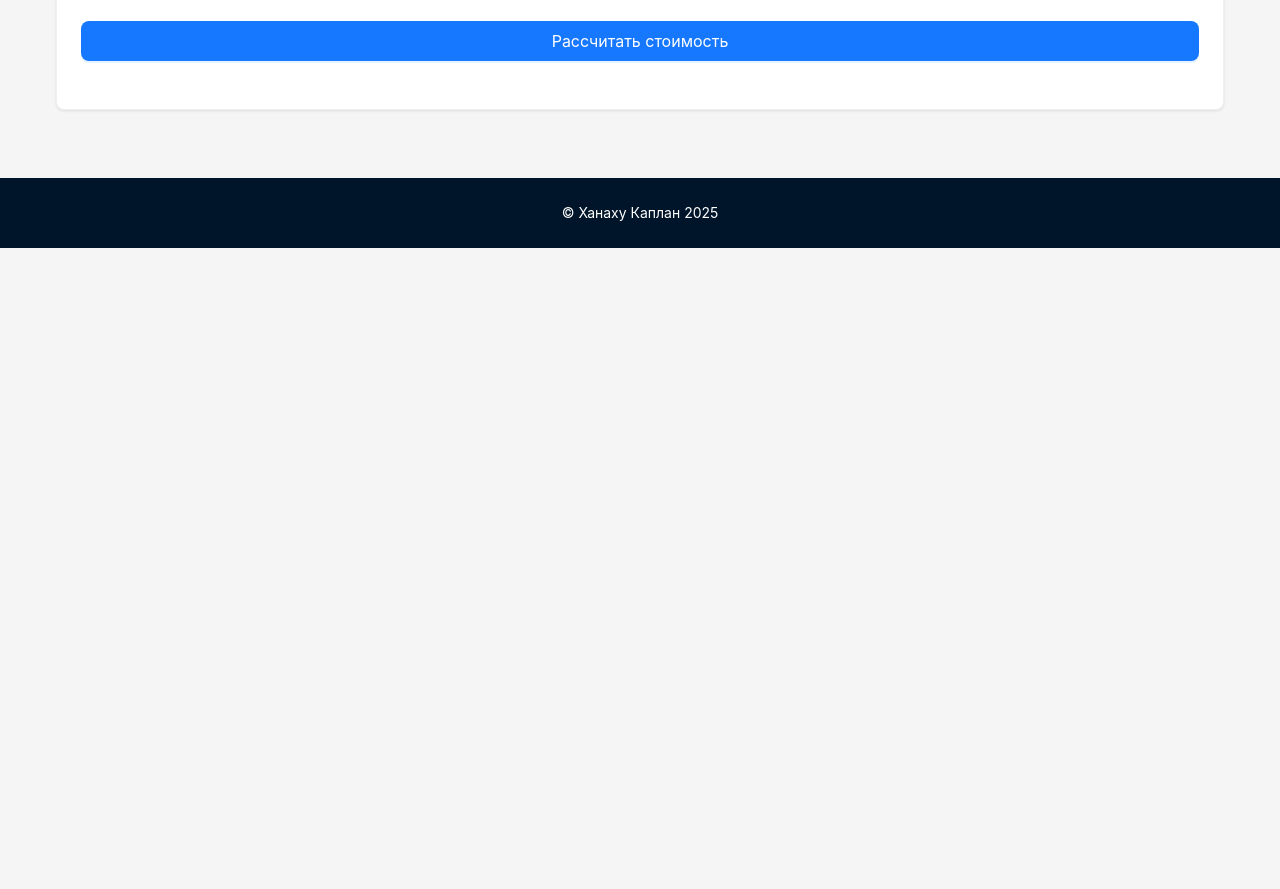
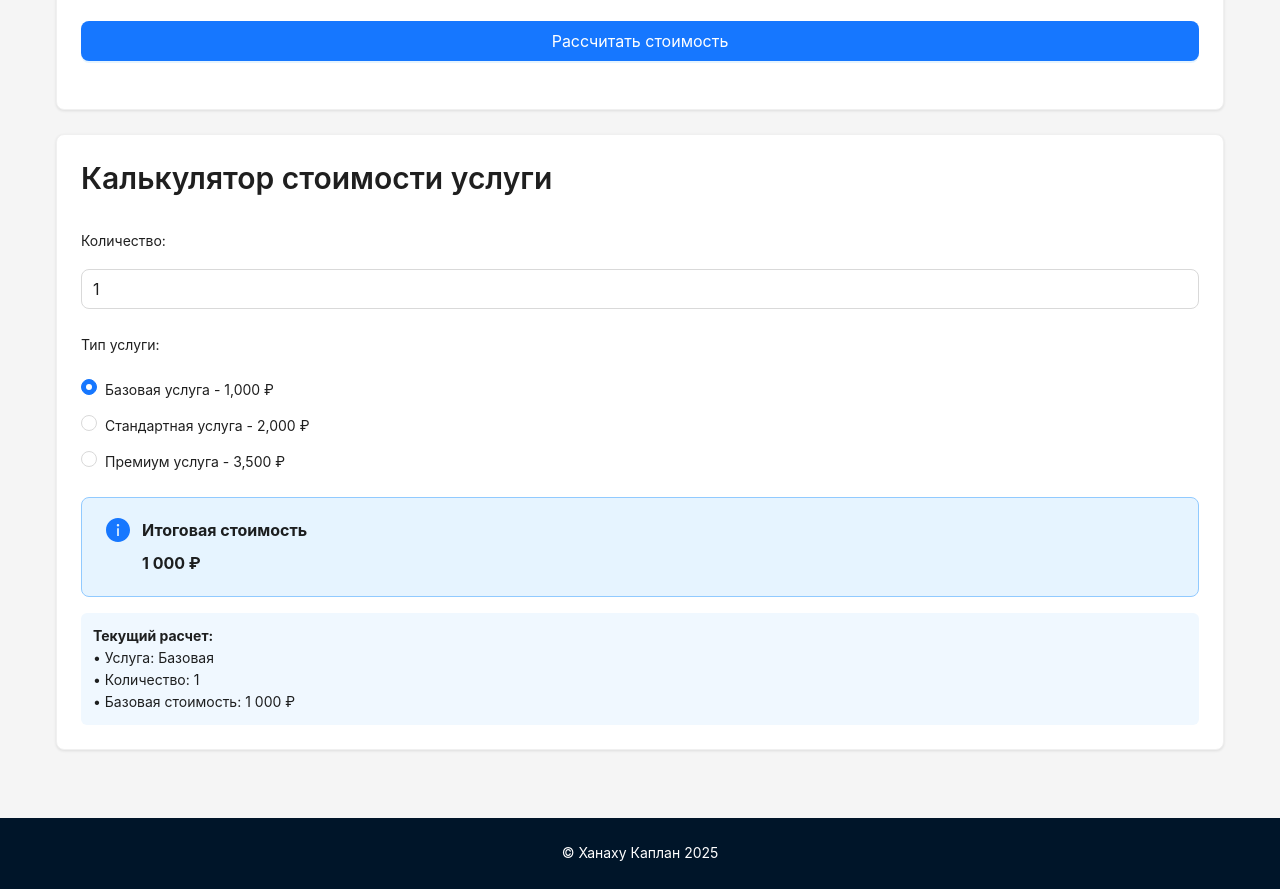
Before and after one commit to DESPAITETION/DESPAITETION.github-io2, a React (Vite) app: page / in a window 1280 px wide. Shown: the part 2960-3849 px from the top of the page. Before the commit the page ends 3208 px from the top, so only its background shows below. Built offline with nearby package versions, Linux system fonts and the light colour scheme; the HTML template or start-up script is replaced by a standard one.

Commit message:
Add service calculator for task 6

```diff
--- a/src/App.jsx
+++ b/src/App.jsx
@@ -6,6 +6,7 @@ import LinksSection from './components/LinksSection';
 import TableSection from './components/TableSection';
 import FormSection from './components/FormSection';
 import Calculator from './components/Calculator';
+import ServiceCalculator from './components/ServiceCalculator';
 
 const { Content, Footer } = Layout;
 
@@ -37,10 +38,17 @@ const App = () => {
               </Col>
             </Row>
 
-            {/* Калькулятор */}
+            {/* Калькулятор товаров (задание 5) */}
             <Row style={{ marginTop: 24 }}>
               <Col xs={24}>
                 <Calculator />
+              </Col>
+            </Row>
+
+            {/* Калькулятор услуг (задание 6) */}
+            <Row style={{ marginTop: 24 }}>
+              <Col xs={24}>
+                <ServiceCalculator />
               </Col>
             </Row>
           </div>
--- /dev/null
+++ b/src/components/ServiceCalculator.jsx
@@ -0,0 +1,155 @@
+import React, { useState, useEffect } from 'react';
+import { Card, Form, Input, Radio, Select, Checkbox, Typography, Alert } from 'antd';
+
+const { Title } = Typography;
+const { Option } = Select;
+
+const ServiceCalculator = () => {
+  const [serviceType, setServiceType] = useState('basic');
+  const [quantity, setQuantity] = useState(1);
+  const [option, setOption] = useState('');
+  const [property, setProperty] = useState(false);
+  const [totalPrice, setTotalPrice] = useState(0);
+
+  // Базовая цена для каждого типа услуги
+  const basePrices = {
+    basic: 1000,      // Базовая услуга
+    standard: 2000,   // Стандартная услуга
+    premium: 3500     // Премиум услуга
+  };
+
+  // Опции для стандартной услуги
+  const standardOptions = {
+    option1: { price: 500, label: 'Расширенная поддержка (+500 ₽)' },
+    option2: { price: 1000, label: 'Приоритетное обслуживание (+1000 ₽)' },
+    option3: { price: 0, label: 'Базовая опция (без доплаты)' }
+  };
+
+  // Свойство для премиум услуги
+  const premiumProperty = {
+    price: 1500,
+    label: 'Экспресс-доставка (+1500 ₽)'
+  };
+
+  // Расчет общей стоимости
+  useEffect(() => {
+    calculatePrice();
+  }, [serviceType, quantity, option, property]);
+
+  const calculatePrice = () => {
+    let price = basePrices[serviceType] * quantity;
+
+    // Добавляем стоимость опции для стандартной услуги
+    if (serviceType === 'standard' && option) {
+      price += standardOptions[option].price * quantity;
+    }
+
+    // Добавляем стоимость свойства для премиум услуги
+    if (serviceType === 'premium' && property) {
+      price += premiumProperty.price * quantity;
+    }
+
+    setTotalPrice(price);
+  };
+
+  const handleServiceTypeChange = (e) => {
+    setServiceType(e.target.value);
+    // Сбрасываем опции и свойства при смене типа услуги
+    setOption('');
+    setProperty(false);
+  };
+
+  const handleQuantityChange = (e) => {
+    const value = parseInt(e.target.value) || 1;
+    setQuantity(Math.max(1, value));
+  };
+
+  return (
+    <Card className="custom-card">
+      <Title level={2} style={{ marginBottom: 24 }}>
+        Калькулятор стоимости услуги
+      </Title>
+
+      <Form layout="vertical" size="large">
+        {/* Поле для ввода количества */}
+        <Form.Item label="Количество:" style={{ marginBottom: 16 }}>
+          <Input
+            type="number"
+            min="1"
+            value={quantity}
+            onChange={handleQuantityChange}
+            style={{ width: '100%' }}
+          />
+        </Form.Item>
+
+        {/* Выбор типа услуги радиокнопками */}
+        <Form.Item label="Тип услуги:" style={{ marginBottom: 16 }}>
+          <Radio.Group value={serviceType} onChange={handleServiceTypeChange}>
+            <Radio value="basic" style={{ display: 'block', marginBottom: 8 }}>
+              Базовая услуга - 1,000 ₽
+            </Radio>
+            <Radio value="standard" style={{ display: 'block', marginBottom: 8 }}>
+              Стандартная услуга - 2,000 ₽
+            </Radio>
+            <Radio value="premium" style={{ display: 'block', marginBottom: 8 }}>
+              Премиум услуга - 3,500 ₽
+            </Radio>
+          </Radio.Group>
+        </Form.Item>
+
+        {/* Опции для стандартной услуги (отображаются только для standard) */}
+        {serviceType === 'standard' && (
+          <Form.Item label="Дополнительные опции:" style={{ marginBottom: 16 }}>
+            <Select
+              value={option}
+              onChange={setOption}
+              placeholder="Выберите опцию"
+              style={{ width: '100%' }}
+            >
+              <Option value="option3">{standardOptions.option3.label}</Option>
+              <Option value="option1">{standardOptions.option1.label}</Option>
+              <Option value="option2">{standardOptions.option2.label}</Option>
+            </Select>
+          </Form.Item>
+        )}
+
+        {/* Свойство для премиум услуги (отображается только для premium) */}
+        {serviceType === 'premium' && (
+          <Form.Item style={{ marginBottom: 16 }}>
+            <Checkbox
+              checked={property}
+              onChange={(e) => setProperty(e.target.checked)}
+            >
+              {premiumProperty.label}
+            </Checkbox>
+          </Form.Item>
+        )}
+
+        {/* Отображение итоговой стоимости */}
+        <Alert
+          message="Итоговая стоимость"
+          description={`${totalPrice.toLocaleString('ru-RU')} ₽`}
+          type="info"
+          showIcon
+          style={{ marginTop: 16, fontSize: '16px', fontWeight: 'bold' }}
+        />
+
+        {/* Информация о текущем выборе */}
+        <div style={{ marginTop: 16, padding: '12px', background: '#f0f8ff', borderRadius: '6px' }}>
+          <strong>Текущий расчет:</strong><br />
+          • Услуга: {serviceType === 'basic' ? 'Базовая' : serviceType === 'standard' ? 'Стандартная' : 'Премиум'}<br />
+          • Количество: {quantity}<br />
+          {serviceType === 'standard' && option && (
+            <>• Опция: {standardOptions[option].label.split(' (')[0]}<br /></>
+          )}
+          {serviceType === 'premium' && property && (
+            <>• Свойство: {premiumProperty.label.split(' (')[0]}<br /></>
+          )}
+          • Базовая стоимость: {(basePrices[serviceType] * quantity).toLocaleString('ru-RU')} ₽
+        </div>
+      </Form>
+    </Card>
+  );
+};
+
+export default ServiceCalculator;
```
